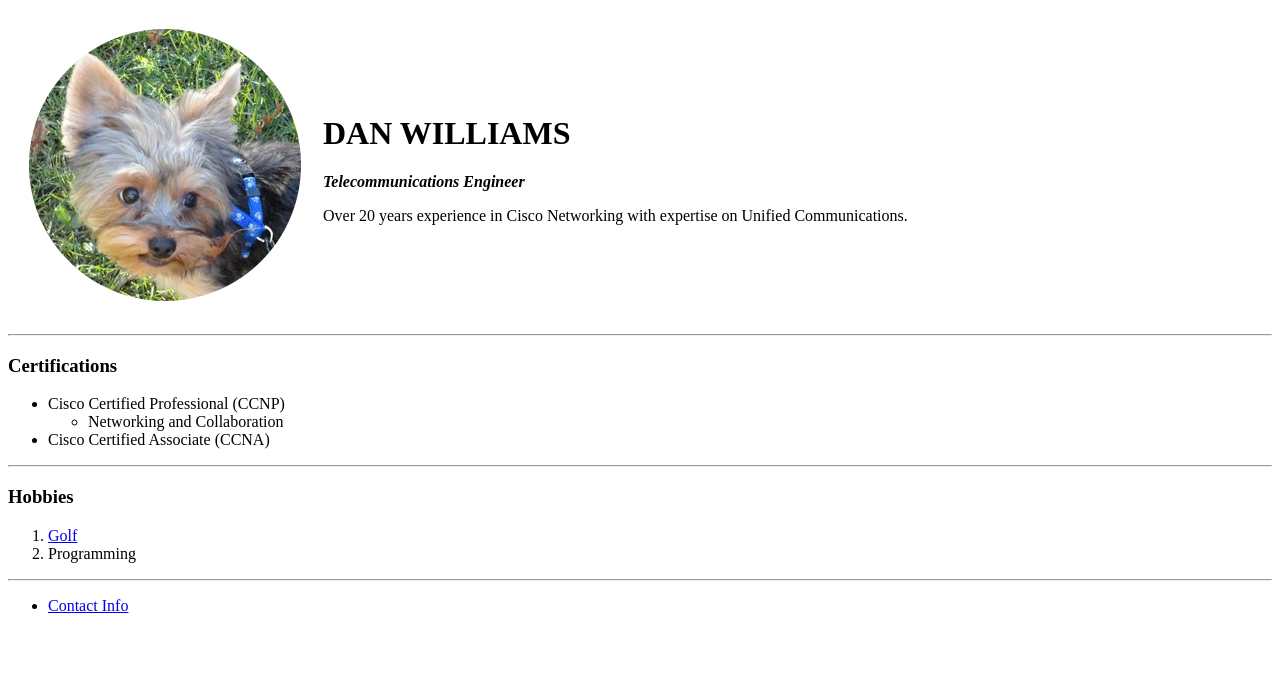
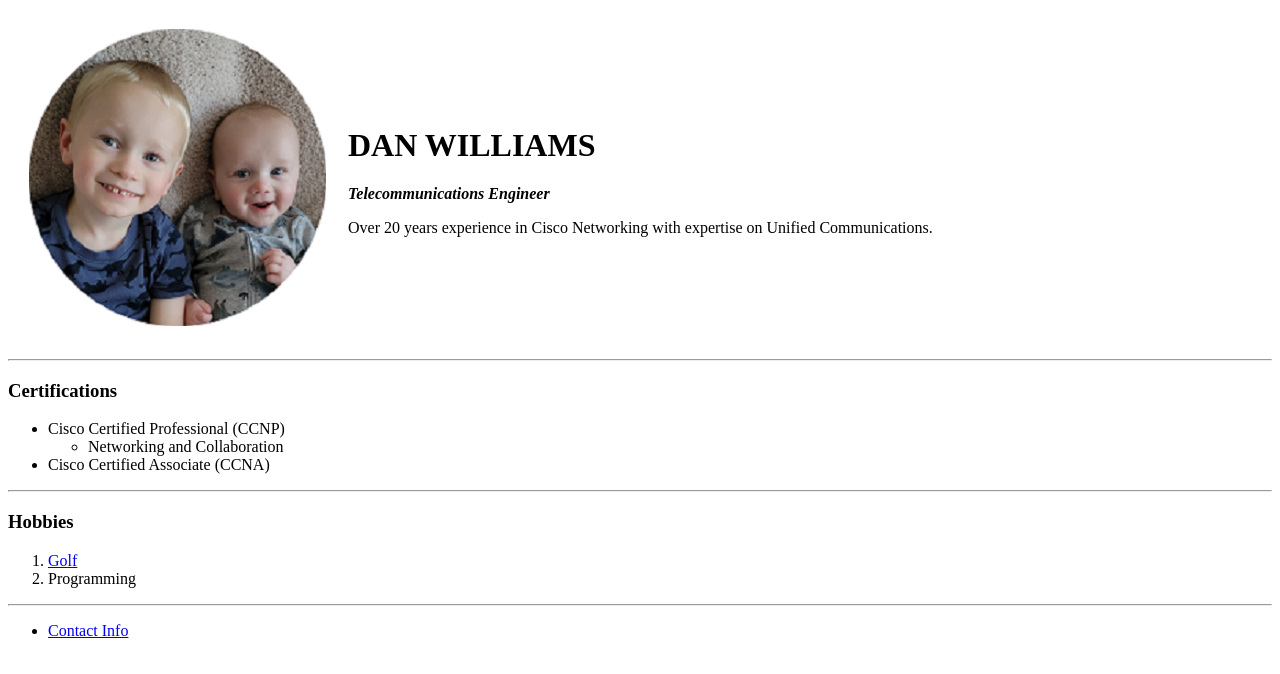
Before and after one commit to dwilli2539/cv, a plain HTML site: page index.html in a window 1280 px wide. Drawn offline with Linux system fonts and the light colour scheme.

Commit message:
Add files via upload

```diff
--- a/index.html
+++ b/index.html
@@ -9,7 +9,7 @@
 <body>
   <table cellspacing = 20>
     <tr>
-      <td><img src="Diezel-modified.png" alt=""></td>
+      <td><img src="theboys.png" alt=""></td>
       <td>
         <h1>DAN WILLIAMS</h1>
         <p>
```
